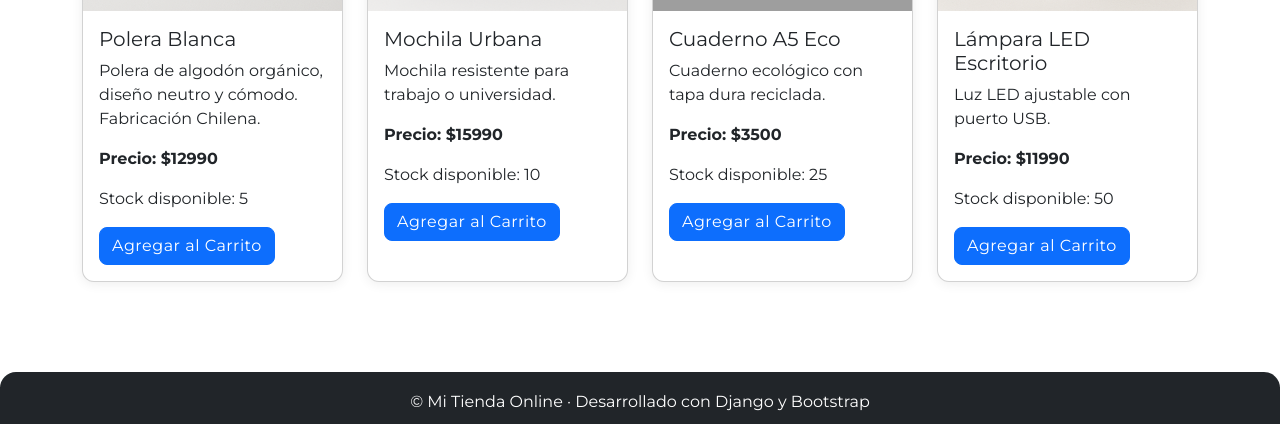
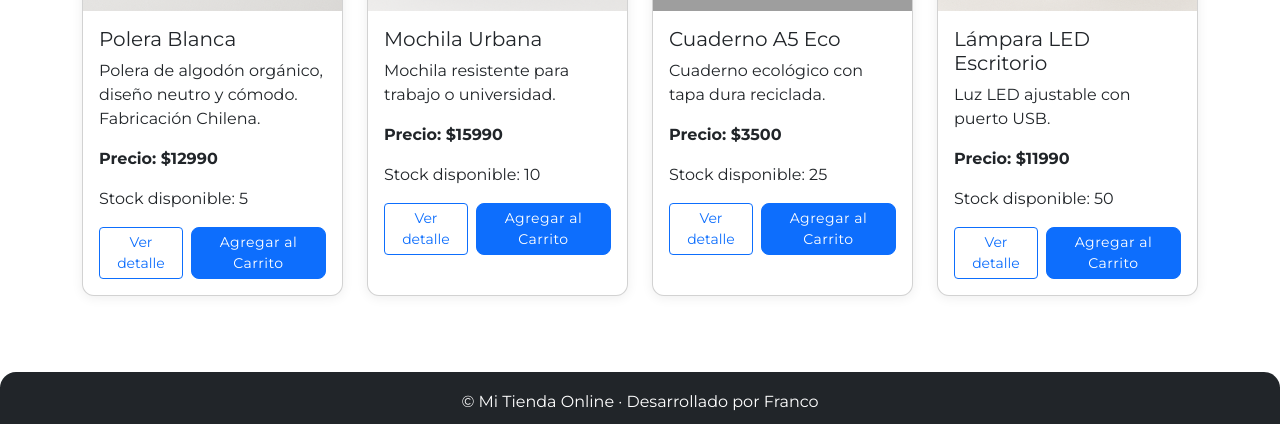
Before and after one commit to FJosephx/ecommerce, a Django app: page /catalogo/ in a window 1280 px wide. Shown: the part 376-800 px from the top of the page. Run offline with Django 5.2, Linux system fonts and the light colour scheme; data comes from the database, SQL or seed files in the repository; both versions use the stored data as it was after the commit; some libraries are stand-ins or nearby versions; grey boxes are pictures that could not be loaded.

Commit message:
Cambios: - Agregado toast de Bootstrap para mensajes - Cambios en el carrito de compras - Cambios en el catalogo de productos - Cambios en base.html - Cambios en db.sqlite3

```diff
--- a/templates/base.html
+++ b/templates/base.html
@@ -105,6 +105,6 @@
     {% block extra_js %}{% endblock %}
 </body>
 <footer class="footer">
-    <div>© {{ now|date:'Y' }} Mi Tienda Online &middot; Desarrollado con Django y Bootstrap</div>
+    <div>© {{ now|date:'Y' }} Mi Tienda Online &middot; Desarrollado por Franco</div>
 </footer>
 </html>
--- a/templates/tienda/carrito.html
+++ b/templates/tienda/carrito.html
@@ -65,6 +65,10 @@
             </tr>
         </tfoot>
     </table>
+    <div class="d-flex justify-content-end gap-2 mt-3">
+        <a href="{% url 'catalogo' %}" class="btn btn-outline-secondary">Seguir Comprando</a>
+        <a href="{% url 'checkout' %}" class="btn btn-success">Ir al Resumen</a>
+    </div>
 </div>
 <!-- Vista de carrito para móviles -->
 <div class="d-md-none">
--- a/templates/tienda/catalogo.html
+++ b/templates/tienda/catalogo.html
@@ -16,7 +16,10 @@
                 <p class="card-text">{{ producto.descripcion }}</p>
                 <p class="card-text"><strong>Precio: ${{ producto.precio|floatformat:0}}</strong></p>
                 <p class="card-text">Stock disponible: {{ producto.stock }}</p>
-                <a href="{% url 'agregar_al_carrito' producto.id %}" class="btn btn-primary">Agregar al Carrito</a>
+                <div class="d-flex gap-2">
+                    <a href="{% url 'producto_detail' producto.pk %}" class="btn btn-outline-primary btn-sm">Ver detalle</a>
+                    <a href="{% url 'agregar_al_carrito' producto.id %}" class="btn btn-primary btn-sm">Agregar al Carrito</a>
+                </div>
             </div>
         </div>
     </div>
```
Also changed, not shown: db.sqlite3.
